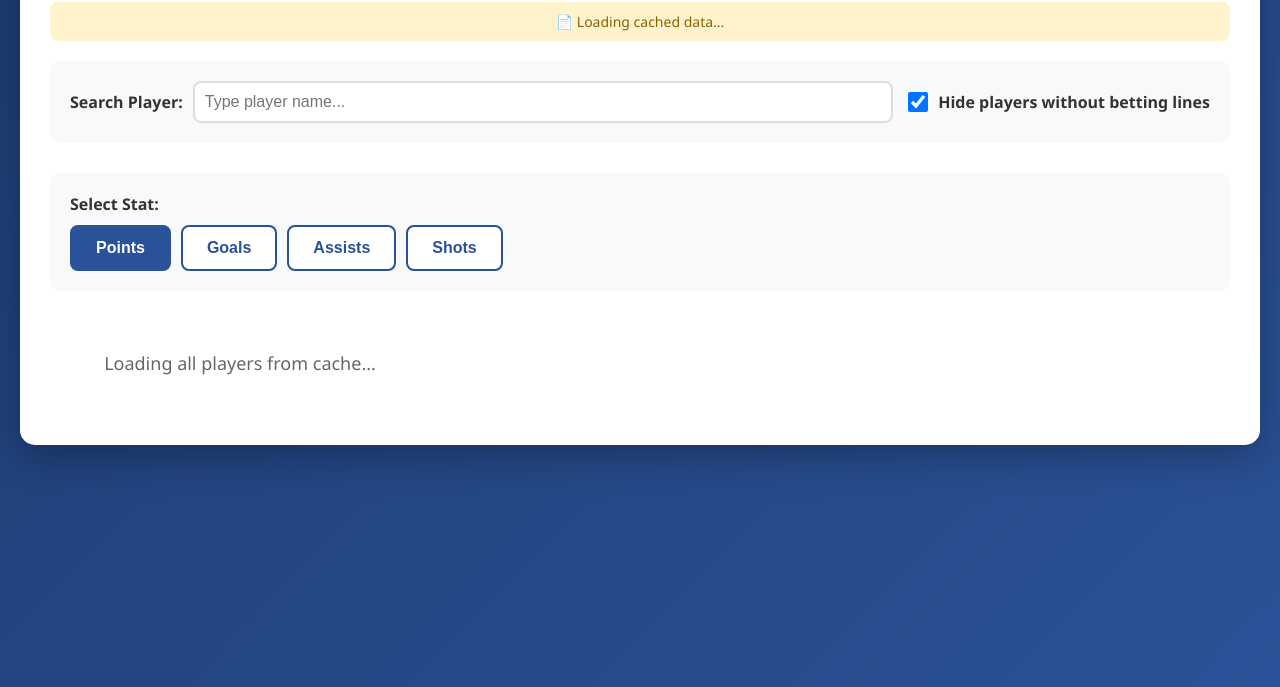
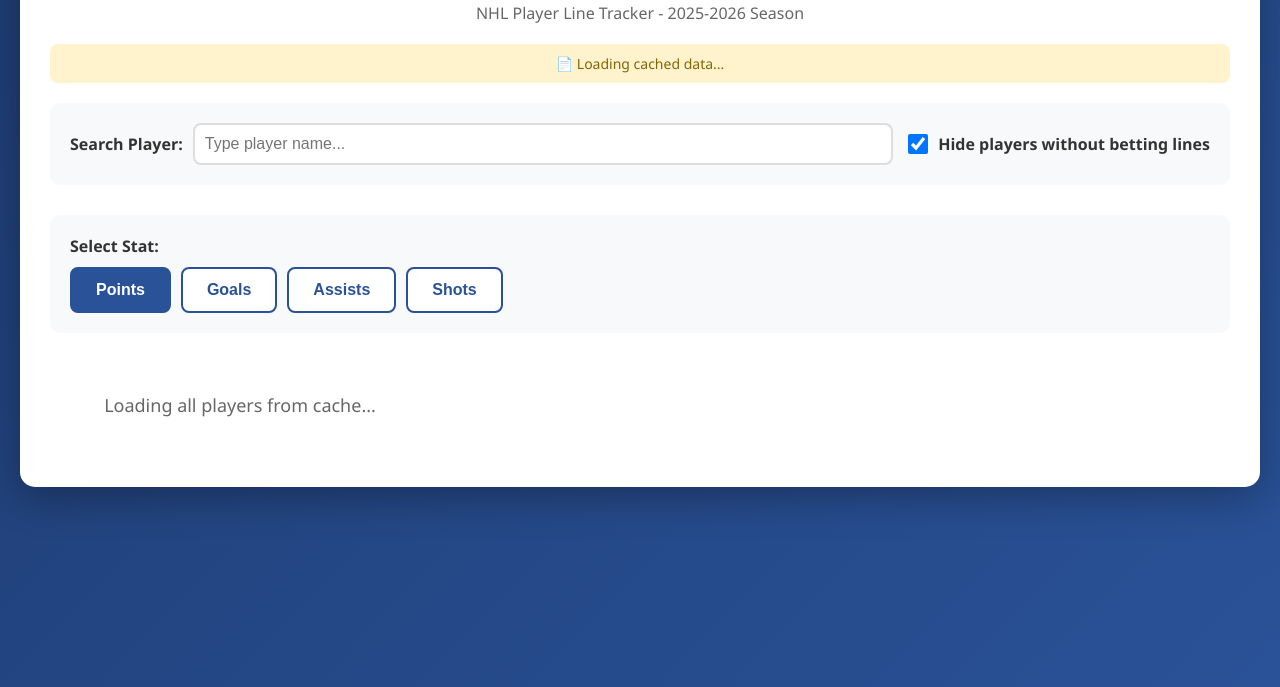
Before and after one commit to ethanrck/nhl-player-tracker, a website: page index.html in a window 1280 px wide. Shown: the part 113-800 px from the top of the page. Drawn offline with Linux system fonts and the light colour scheme.

Commit message:
Update index.html

```diff
--- a/index.html
+++ b/index.html
@@ -3,7 +3,7 @@
 <head>
     <meta charset="UTF-8">
     <meta name="viewport" content="width=device-width, initial-scale=1.0">
-    <title>PuckProphet</title>
+    <title>PuckProphet - NHL Player Line Tracker</title>
     <style>
         * {
             margin: 0;
@@ -331,6 +331,7 @@
 <body>
     <div class="container">
         <h1>🏒 PuckProphet</h1>
+        <p class="subtitle">NHL Player Line Tracker - 2025-2026 Season</p>
 
         <div class="api-status" id="apiStatus">
             📄 Loading cached data...
```
